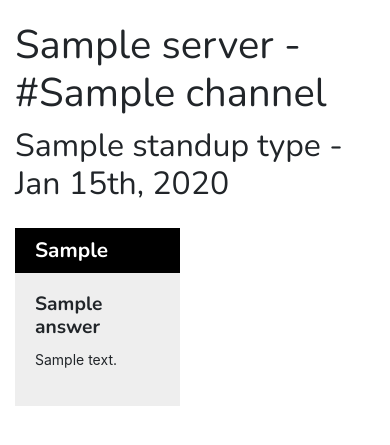
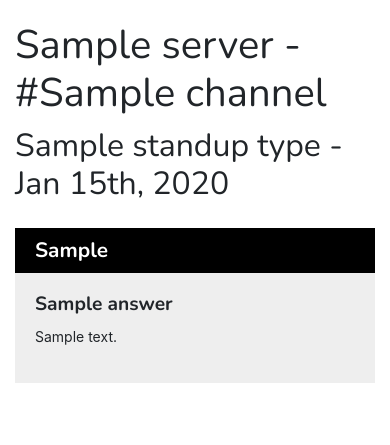
Before and after one commit to fijter/discord-standupbot, a Django app: template standup/templates/standup.html in a window 390 px wide. Shown: the part 59-504 px from the top of the page. Run offline with Django 3.2, Linux system fonts and the light colour scheme; the template is opened without the code that fills it: most values are stand-ins (such as "Sample title", 1, 10 or a date in 2020); some libraries are stand-ins or nearby versions.

Commit message:
fixed layout

```diff
--- a/standup/templates/standup.html
+++ b/standup/templates/standup.html
@@ -7,7 +7,7 @@
 
 <div class="row">
 {% for parti in standup.participants.active %}
-    <div class="col-6">
+    <div class="col-12 col-md-6">
         <div class="participation">
             <h3>{{parti.user.first_name}}</h3>
 
```
Also changed, not shown: README.md.
